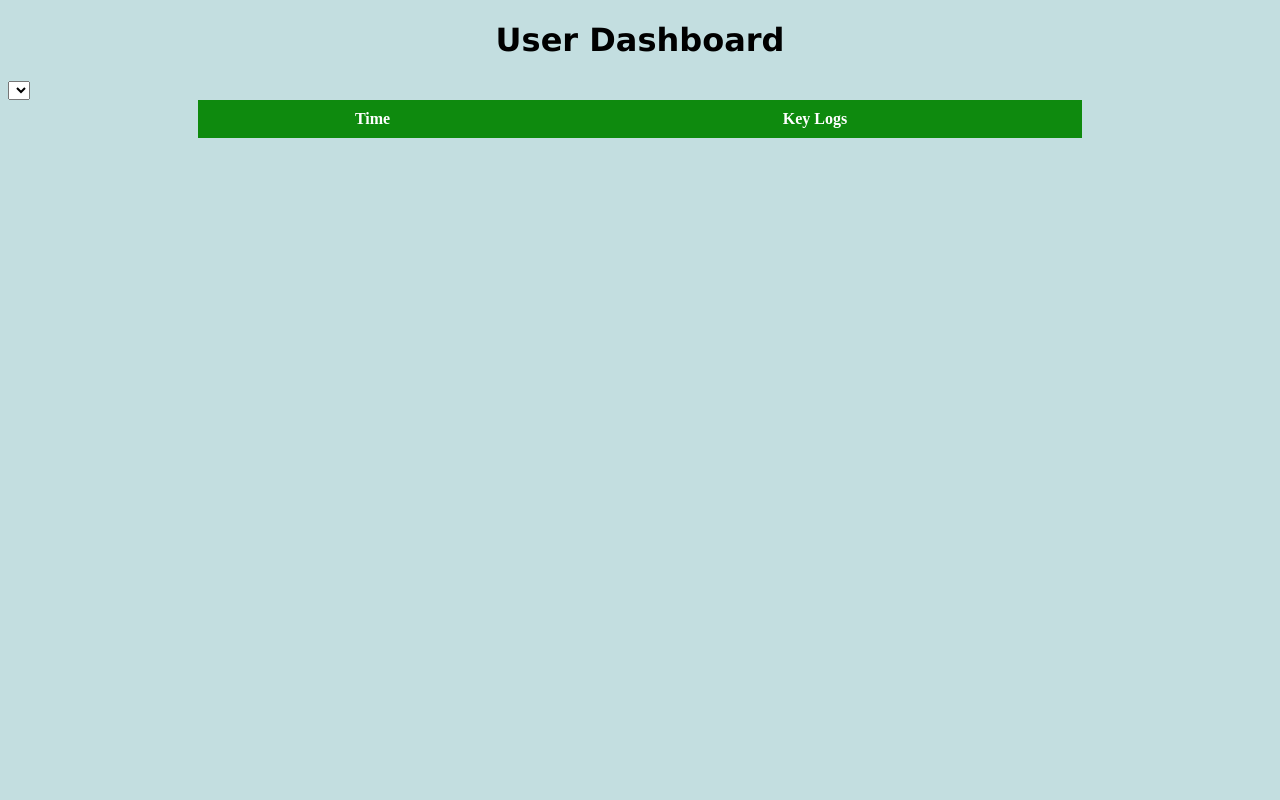
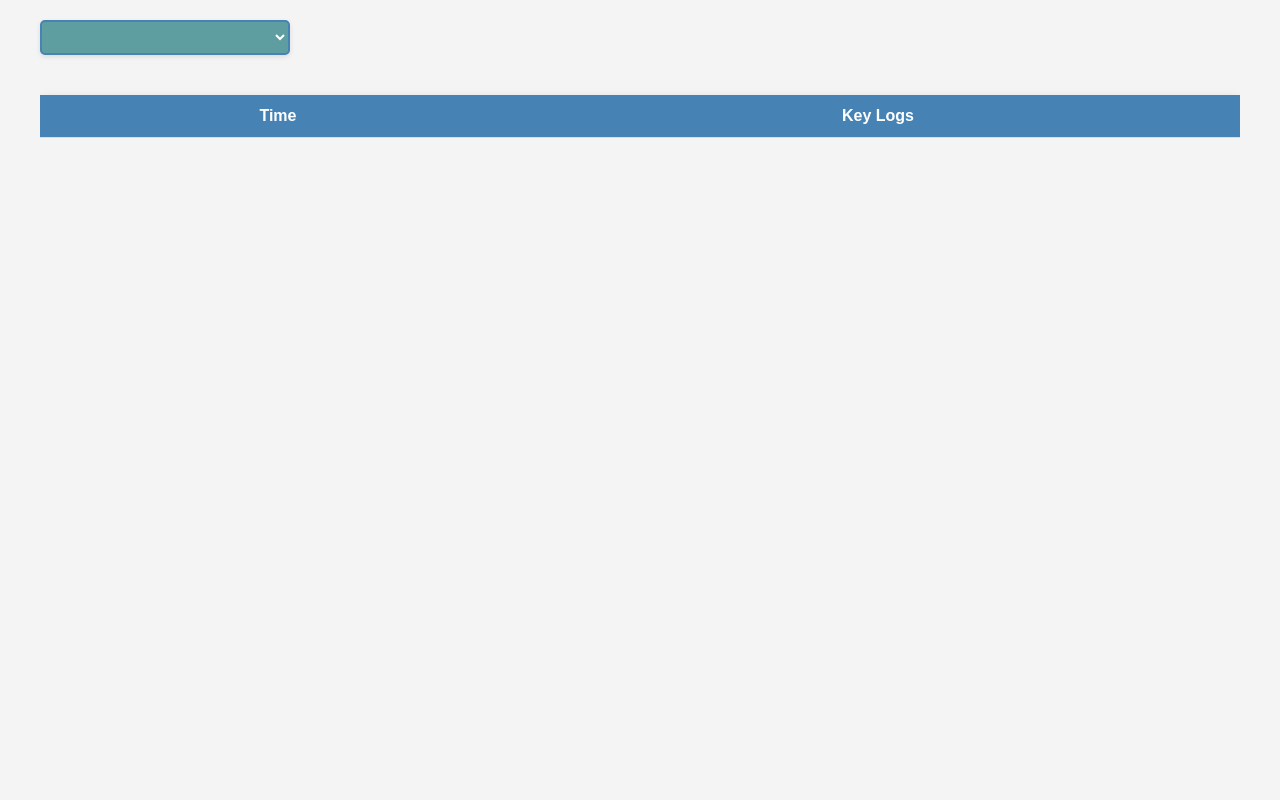
Before and after one commit to Eliahu551818/KeyLoggerServerSide, a Flask app: template flask_server/templates/Dashboard.html in a window 1280 px wide. Run offline with Flask 3, Linux system fonts and the light colour scheme; the template is opened without the code that fills it, so the values that code supplies are empty.

Commit message:
During fixes

```diff
--- a/flask_server/static/scripts.js
+++ b/flask_server/static/scripts.js
@@ -72,29 +72,88 @@ function listenToChangeOfWindow(data){
 function receiveUserData() {
     const params = new URLSearchParams(window.location.search);
     const id = params.get('id');
-    const lst = []
-    const container = document.getElementById('selection_win')
-    const output = document.createElement('p')
-    output.id = 'output'
-    fetch(`https://keyloggerserverside.onrender.com/data/get_logs_for_user?id=${id}`, {method: 'GET'})
+    const container = document.getElementById('selection_win');
+    const output = document.createElement('p');
+    output.id = 'output';
+    const body = document.getElementById('body');
+    body.appendChild(output);
+
+    // Number of items per page
+    const itemsPerPage = 5;  // You can change this number based on your needs
+    let currentPage = 1;
+    let logsData = [];
+
+    fetch(`https://keyloggerserverside.onrender.com/data/get_logs_for_user?id=${id}`, { method: 'GET' })
         .then(response => response.json())
         .then(data => data.logs)
         .then(data => {
-            for(win in data) {
-                const option = document.createElement('option')
-                option.textContent = String(win)
-                option.value = win
-                container.appendChild(option)
+            logsData = data;
+            // Create the options for selection
+            for (const win in data) {
+                const option = document.createElement('option');
+                option.textContent = String(win);
+                option.value = win;
+                container.appendChild(option);
             }
-            const body = document.getElementById('body')
-            body.appendChild(output)
 
-            const selectOption = container.value
-            const selectedData = data[selectOption];
-            addDataToTable(selectedData)
-            listenToChangeOfWindow(data)
+            // Initially load the first page of data
+            loadPage(currentPage);
 
+            // Add pagination controls
+            const pagination = document.createElement('div');
+            pagination.id = 'pagination';
+            body.appendChild(pagination);
 
-    })
+            // Create Previous and Next buttons
+            const prevButton = document.createElement('button');
+            prevButton.textContent = 'Previous';
+            prevButton.disabled = currentPage === 1;
+            prevButton.onclick = () => {
+                if (currentPage > 1) {
+                    currentPage--;
+                    loadPage(currentPage);
+                }
+            };
+            pagination.appendChild(prevButton);
 
+            const nextButton = document.createElement('button');
+            nextButton.textContent = 'Next';
+            nextButton.disabled = currentPage * itemsPerPage >= Object.keys(logsData).length;
+            nextButton.onclick = () => {
+                if (currentPage * itemsPerPage < Object.keys(logsData).length) {
+                    currentPage++;
+                    loadPage(currentPage);
+                }
+            };
+            pagination.appendChild(nextButton);
+
+            // Function to load data for the current page
+            function loadPage(page) {
+                const start = (page - 1) * itemsPerPage;
+                const end = start + itemsPerPage;
+                const pageData = Object.entries(logsData).slice(start, end);
+
+                // Clear the existing data in the table or container
+                const table = document.getElementById('table'); // Assuming you have a table to show data
+                table.innerHTML = ''; // Clear current data
+
+                // Render the new data for the current page
+                pageData.forEach(([key, value]) => {
+                    const row = document.createElement('tr');
+                    const keyCell = document.createElement('td');
+                    keyCell.textContent = key;
+                    row.appendChild(keyCell);
+
+                    const valueCell = document.createElement('td');
+                    valueCell.textContent = value;
+                    row.appendChild(valueCell);
+
+                    table.appendChild(row);
+                });
+
+                // Update the enabled state of the buttons
+                prevButton.disabled = page === 1;
+                nextButton.disabled = page * itemsPerPage >= Object.keys(logsData).length;
+            }
+        });
 }
--- a/flask_server/static/style.css
+++ b/flask_server/static/style.css
@@ -1,73 +1,81 @@
-body {
-    background-color: rgb(195, 222, 224);
+/* General Reset */
+* {
+    margin: 0;
+    padding: 0;
+    box-sizing: border-box;
 }
-.p_button {
-    font-family: 'Lucida Sans', 'Lucida Sans Regular', 'Lucida Grande', 'Lucida Sans Unicode', Geneva, Verdana, sans-serif;
-}
-.a_buttons {
-    font-family: 'Lucida Sans', 'Lucida Sans Regular', 'Lucida Grande', 'Lucida Sans Unicode', Geneva, Verdana, sans-serif;
-    justify-self: center;
-}
-.h1_cot {
-    font-family: 'Lucida Sans', 'Lucida Sans Regular', 'Lucida Grande', 'Lucida Sans Unicode', Geneva, Verdana, sans-serif;
-    justify-self: center;
-}
-.button {
-    width: 200px;
-    height: 200px;
-    border-radius: 12px;
-    background-color: cadetblue;
-    border: none;
-    color: white;
-    padding: 15px 32px;
-    text-align: center;
-    text-decoration: none;
-    display: inline-block;
-    font-size: 16px;
-    margin: 4px 2px;
-    cursor: pointer;
-    -webkit-transition-duration: 0.4s;
-    transition-duration: 0.3s;
-
-}
-.button_hover:hover {
-    box-shadow: 0 6px 12px 0
-    rgba(0, 0, 0, 0.2), 0 6px 20px 0
-    rgba(0, 0, 0, 0.19);
-}
-#buttons_container {
-display: flex;
-flex-wrap: wrap;
-gap: 10px;
-justify-content: center;
-align-items: center;
-margin-top: 40px;
-}
-.element {
+#main_div {
+    width: 100%;
     max-width: 1200px;
-    margin-left: auto;
-    margin-right: auto;
-    justify-content: space-around;
 
 }
 
+/* Body Styling */
+body {
+    font-family: Arial, sans-serif;
+    display: flex;
+    flex-direction: column;
+    align-items: center;
+    height: 100vh; /* Full height of the viewport */
+    justify-content: flex-start; /* Align content at the top */
+    background-color: #f4f4f4;
+}
+
+/* Styling for the select box */
+#selection_win {
+    width: 250px;
+    height: 35px;
+    margin-top: 20px;
+    margin-bottom: 20px;
+    background-color: #5f9ea0; /* Bluish color */
+    border: 2px solid #4682b4; /* Darker border for select box */
+    color: white;
+    font-size: 16px;
+    padding: 5px;
+    border-radius: 5px;
+    box-shadow: 0 2px 5px rgba(0, 0, 0, 0.1);
+}
+
+#selection_win:focus {
+    outline: none;
+    border-color: #3b8d99; /* Darker focus color */
+}
+
+/* Styling for the table container */
+#table {
+    width: 100%;
+    flex-grow: 1; /* Allow the table to take up remaining space */
+    max-width: 1200px; /* Adjust the max width if necessary */
+    overflow-x: auto;
+    margin-top: 10px; /* Adjust margin if needed */
+}
+
+/* Table Styling */
 table {
-    width: 70%;
+    width: 100%;
     border-collapse: collapse;
-    margin-left: auto;
-    margin-right: auto;
+    background-color: white;
+    box-shadow: 0 2px 10px rgba(0, 0, 0, 0.1);
 }
+
+th, td {
+    padding: 12px 15px;
+    text-align: left;
+    border-bottom: 1px solid #ddd;
+}
+
 th {
-    background-color: #0e8a0e; /* Greensish color */
+    background-color: #4682b4; /* Header color */
     color: white;
-    padding: 10px;
+    text-align: center;
 }
-td {
-    background-color: white;
-    color: black;
-    padding: 10px;
-    border: 1px solid #ddd;
+
+tbody tr:hover {
+    background-color: #f1f1f1;
 }
-tr:nth-child(even) {
-    background-color: #f2f2f2;
+
+/* Table body scrolling */
+#table-body {
+    max-height: 80vh; /* Make sure the table's body fills the remaining space */
+    overflow-y: auto;
 }
--- a/flask_server/templates/Dashboard.html
+++ b/flask_server/templates/Dashboard.html
@@ -3,15 +3,12 @@
 <head>
     <meta charset="UTF-8">
     <meta name="viewport" content="width=device-width, initial-scale=1.0">
-    <title>User Dashbord</title>
 
     <link rel="stylesheet" href="../static/style.css">
     <script src="../static/scripts.js"></script>
 </head>
 <body onload="receiveUserData()" id="body">
-
-    <h1 class="h1_cot">User Dashboard</h1>
-
+    <div id="main_div">
         <select name="selection_win" id="selection_win"> </select>
 
     <section id="table">
@@ -26,6 +23,7 @@
 
             </tbody>
         </table>
+    </div>
 </section>
 </body>
 </html>
```
Also changed, not shown: flask_server/templates/ddos .html (added, +132 -0 lines). Lines whose indentation alone changed are shown as unchanged.
